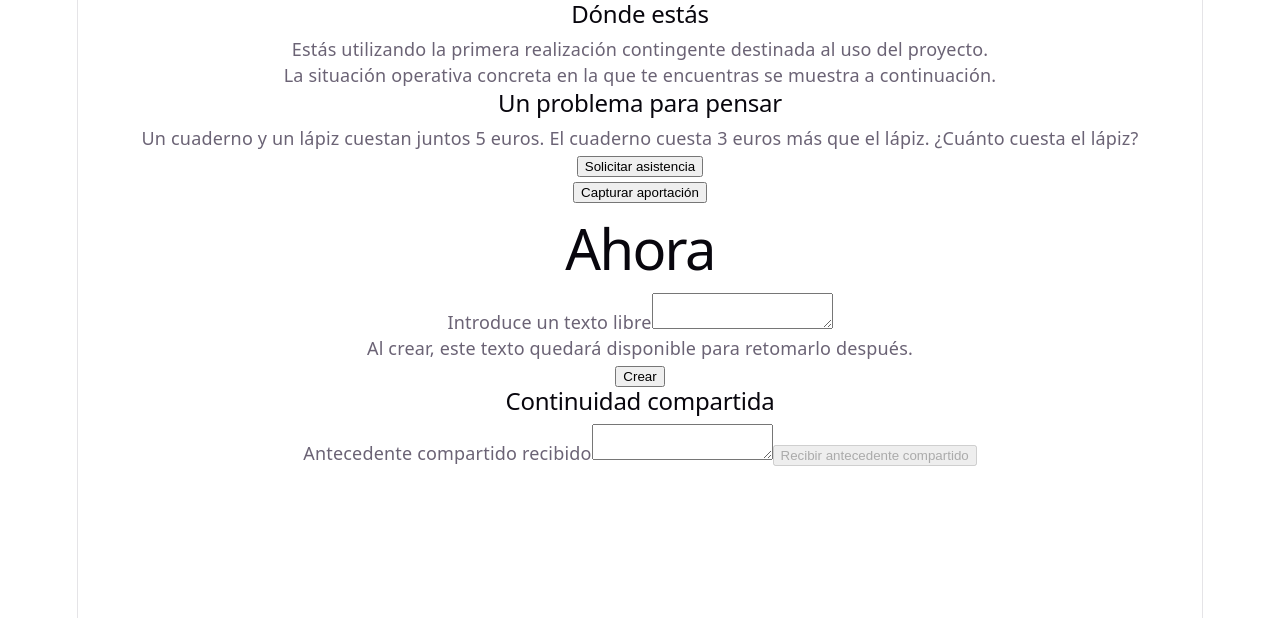
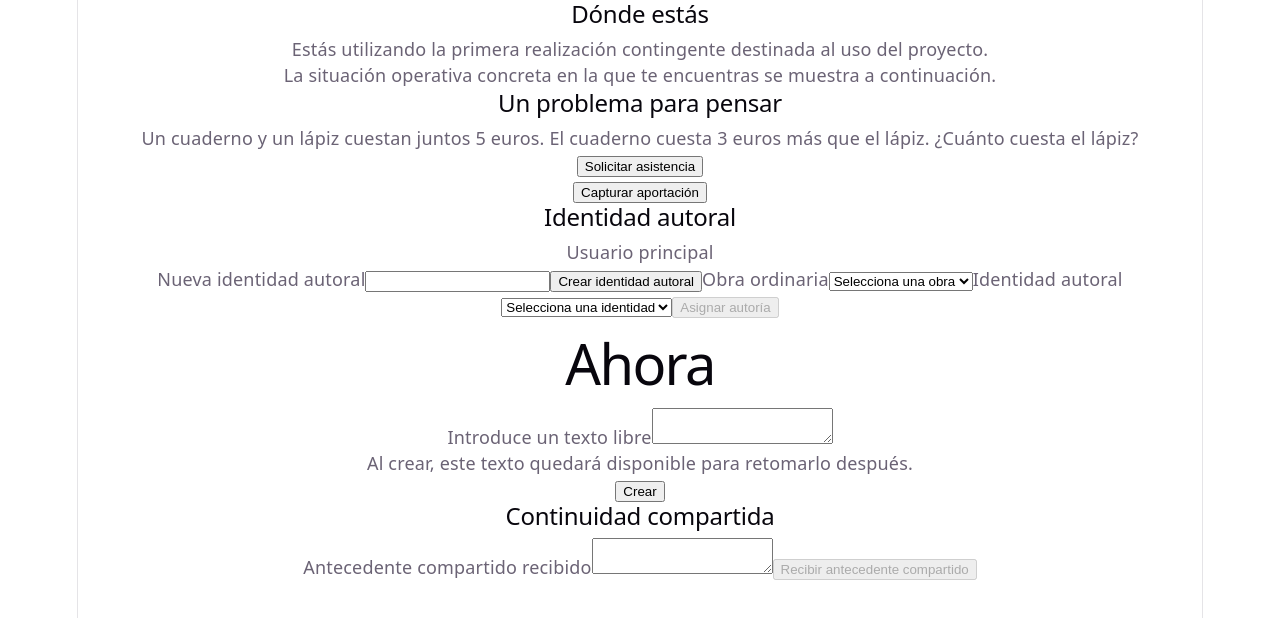
Before and after one commit to enrisan1/mi-app, a React (Vite) app: page / in a window 1280 px wide. Shown: the top 618 px of the page. Built offline with nearby package versions, Linux system fonts and the light colour scheme.

Commit message:
feat(product): integrate ordinary author identity

```diff
--- a/src/App.tsx
+++ b/src/App.tsx
@@ -17,6 +17,19 @@ type ContextualCapture = {
   capturedAt: string;
 };
 
+type AuthorIdentity = {
+  id: string;
+  label: string;
+};
+
+type WorkAuthorship = {
+  materialId: string;
+  authorIdentityId: string;
+};
+
+const OPERATIONAL_IDENTITY = "Usuario principal";
+const AUTHOR_IDENTITIES_STORAGE_KEY = "ordinary.author-identities";
+const WORK_AUTHORSHIPS_STORAGE_KEY = "ordinary.work-authorships";
 const CONTEXTUAL_CAPTURES_STORAGE_KEY = "ordinary.contextual-captures";
 
 function loadContextualCaptures(): ContextualCapture[] {
@@ -53,6 +66,54 @@ function saveContextualCaptures(captures: ContextualCapture[]) {
   );
 }
 
+function loadAuthorIdentities(): AuthorIdentity[] {
+  try {
+    const stored = localStorage.getItem(AUTHOR_IDENTITIES_STORAGE_KEY);
+    if (stored === null) return [];
+
+    const parsed = JSON.parse(stored);
+    if (!Array.isArray(parsed)) return [];
+
+    return parsed.filter(
+      (item): item is AuthorIdentity =>
+        typeof item === "object" &&
+        item !== null &&
+        typeof item.id === "string" &&
+        typeof item.label === "string",
+    );
+  } catch {
+    return [];
+  }
+}
+
+function loadWorkAuthorships(): WorkAuthorship[] {
+  try {
+    const stored = localStorage.getItem(WORK_AUTHORSHIPS_STORAGE_KEY);
+    if (stored === null) return [];
+
+    const parsed = JSON.parse(stored);
+    if (!Array.isArray(parsed)) return [];
+
+    return parsed.filter(
+      (item): item is WorkAuthorship =>
+        typeof item === "object" &&
+        item !== null &&
+        typeof item.materialId === "string" &&
+        typeof item.authorIdentityId === "string",
+    );
+  } catch {
+    return [];
+  }
+}
+
+function saveAuthorIdentities(identities: AuthorIdentity[]) {
+  localStorage.setItem(AUTHOR_IDENTITIES_STORAGE_KEY, JSON.stringify(identities));
+}
+
+function saveWorkAuthorships(authorships: WorkAuthorship[]) {
+  localStorage.setItem(WORK_AUTHORSHIPS_STORAGE_KEY, JSON.stringify(authorships));
+}
+
 type IntegrationChoice = null | "existing" | "current";
 
 type ReceivedCollaborativeAntecedent = {
@@ -76,6 +137,16 @@ function App({ resolution, secondResolution, thirdResolution }: AppProps) {
   const [contextualCaptures, setContextualCaptures] = useState<
     ContextualCapture[]
   >(() => loadContextualCaptures());
+  const [authorIdentityDraft, setAuthorIdentityDraft] = useState("");
+  const [authorIdentities, setAuthorIdentities] = useState<AuthorIdentity[]>(
+    () => loadAuthorIdentities(),
+  );
+  const [selectedAuthorshipMaterialId, setSelectedAuthorshipMaterialId] =
+    useState("");
+  const [selectedAuthorIdentityId, setSelectedAuthorIdentityId] = useState("");
+  const [workAuthorships, setWorkAuthorships] = useState<WorkAuthorship[]>(
+    () => loadWorkAuthorships(),
+  );
   const [ordinaryMaterials, setOrdinaryMaterials] = useState<
     OrdinaryMaterial[]
   >(() => {
@@ -231,6 +302,146 @@ function App({ resolution, secondResolution, thirdResolution }: AppProps) {
                 </li>
               ))}
             </ul>
+          </section>
+        )}
+      </section>
+
+      <section aria-label="Identidad autoral">
+        <h2>Identidad autoral</h2>
+
+        <p aria-label="Identidad operativa">{OPERATIONAL_IDENTITY}</p>
+
+        <label>
+          Nueva identidad autoral
+          <input
+            value={authorIdentityDraft}
+            onChange={(event) => setAuthorIdentityDraft(event.target.value)}
+          />
+        </label>
+
+        <button
+          type="button"
+          onClick={() => {
+            const label = authorIdentityDraft.trim();
+            if (label.length === 0) {
+              return;
+            }
+
+            const existing = authorIdentities.find(
+              (identity) => identity.label === label,
+            );
+
+            if (existing !== undefined) {
+              setSelectedAuthorIdentityId(existing.id);
+              setAuthorIdentityDraft("");
+              return;
+            }
+
+            const nextIdentity: AuthorIdentity = {
+              id: `author-${authorIdentities.length + 1}`,
+              label,
+            };
+            const next = [...authorIdentities, nextIdentity];
+
+            saveAuthorIdentities(next);
+            setAuthorIdentities(next);
+            setSelectedAuthorIdentityId(nextIdentity.id);
+            setAuthorIdentityDraft("");
+          }}
+        >
+          Crear identidad autoral
+        </button>
+
+        <label>
+          Obra ordinaria
+          <select
+            value={selectedAuthorshipMaterialId}
+            onChange={(event) =>
+              setSelectedAuthorshipMaterialId(event.target.value)
+            }
+          >
+            <option value="">Selecciona una obra</option>
+            {ordinaryMaterials.map((material) => (
+              <option key={material.id} value={material.id}>
+                {material.content}
+              </option>
+            ))}
+          </select>
+        </label>
+
+        <label>
+          Identidad autoral
+          <select
+            value={selectedAuthorIdentityId}
+            onChange={(event) =>
+              setSelectedAuthorIdentityId(event.target.value)
+            }
+          >
+            <option value="">Selecciona una identidad</option>
+            {authorIdentities.map((identity) => (
+              <option key={identity.id} value={identity.id}>
+                {identity.label}
+              </option>
+            ))}
+          </select>
+        </label>
+
+        <button
+          type="button"
+          disabled={
+            selectedAuthorshipMaterialId === "" ||
+            selectedAuthorIdentityId === ""
+          }
+          onClick={() => {
+            if (
+              selectedAuthorshipMaterialId === "" ||
+              selectedAuthorIdentityId === ""
+            ) {
+              return;
+            }
+
+            const next = [
+              ...workAuthorships.filter(
+                (authorship) =>
+                  authorship.materialId !== selectedAuthorshipMaterialId,
+              ),
+              {
+                materialId: selectedAuthorshipMaterialId,
+                authorIdentityId: selectedAuthorIdentityId,
+              },
+            ];
+
+            saveWorkAuthorships(next);
+            setWorkAuthorships(next);
+          }}
+        >
+          Asignar autoría
+        </button>
+
+        {workAuthorships.length > 0 && (
+          <section aria-label="Autorías de obras">
+            <h3>Autorías de obras</h3>
+            {workAuthorships.map((authorship) => {
+              const material = ordinaryMaterials.find(
+                (item) => item.id === authorship.materialId,
+              );
+              const identity = authorIdentities.find(
+                (item) => item.id === authorship.authorIdentityId,
+              );
+
+              if (material === undefined || identity === undefined) {
+                return null;
+              }
+
+              return (
+                <article key={authorship.materialId}>
+                  <p>{material.content}</p>
+                  <p aria-label={`Autoría de obra ${authorship.materialId}`}>
+                    {identity.label}
+                  </p>
+                </article>
+              );
+            })}
           </section>
         )}
       </section>
```
